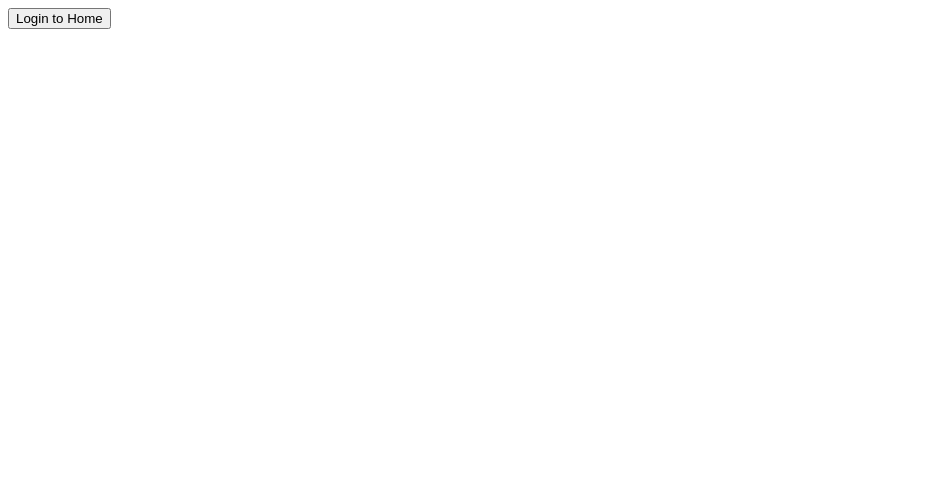
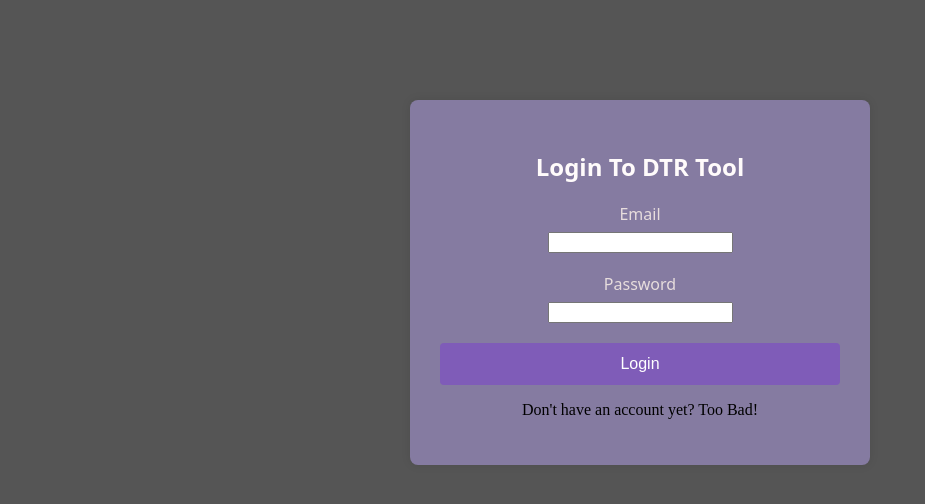
Before and after one commit to Elio-A/DTRTool, a React (Create React App) app: page / in a window 1280 px wide. Shown: the top 504 px of the page, without its empty margins (0-925 px from the left). Built offline with nearby package versions, Linux system fonts and the light colour scheme.

Commit message:
Created the Login Page
Created the login page
Linked it to the home page

```diff
--- a/package.json
+++ b/package.json
@@ -16,7 +16,7 @@
     "firebase-functions": "^6.3.2",
     "react": "^19.0.0",
     "react-dom": "^19.0.0",
-    "react-router-dom": "^7.3.0",
+    "react-router-dom": "^7.4.0",
     "react-scripts": "5.0.1",
     "typescript": "^4.9.5",
     "web-vitals": "^2.1.4"
--- a/src/App.tsx
+++ b/src/App.tsx
@@ -7,8 +7,8 @@ function App() {
   console.log("Here")
   return (
     <Routes>
+      <Route path="/home" element={<HomePage/>}/>
       <Route path="/" element={<Login/>}/>
-      <Route path="/home" element={<HomePage/>}/>
     </Routes>
   );
 }
--- a/src/views/LoginPage/Login.tsx
+++ b/src/views/LoginPage/Login.tsx
@@ -1,18 +1,64 @@
 import { useNavigate } from "react-router-dom"
+import React, { useState } from "react"
+import './LoginPage.css'
 
 const Login: React.FC = () => {
     const navigate = useNavigate()
+    const [email, setEmail] = useState('')
+    const [password, setPassword] = useState('')
+    const [error, setError] = useState('')
 
-    const handleLogin = async () => {
-        navigate("/home")
-        console.log("Handling")
+    const handleLogin = async (e: React.FormEvent <HTMLFormElement>) => {
+        e.preventDefault();
+        try {
+            const response = await simulateApiCall(email, password)
+
+            if (response.success){
+                console.log("Login Successful!")
+                navigate("/home")
+            }
+            else{
+                setError('Invalid credentials.  Please try again!')
+            }
+        }
+        catch{
+            setError('An error occured when connecting with the API.  Please try again!')
+        }
+    }
+
+    const simulateApiCall = async (email: string, password: string) => {
+        await new Promise(resolve => setTimeout(resolve, 100))
+
+        return {success: email.includes('@') && password.length > 0}
     }
 
     return(
-        <div>
-            <button onClick={handleLogin}>
-                Login to Home
-            </button>
+        <div className = "login-container">
+            <h2>Login To DTR Tool</h2>
+            <form onSubmit = {handleLogin} className = "login-form">
+                <div className = "form-group">
+                    <label htmlFor = "email">Email</label>
+                    <input
+                        type = "email"
+                        id = "email"
+                        value = {email}
+                        onChange = {(e) => setEmail(e.target.value)}
+                        required
+                    />
+                </div>
+                <div className = "form-group">
+                    <label htmlFor="password">Password</label>
+                    <input
+                        type = "password"
+                        id = "pass"
+                        value = {password}
+                        onChange = {(e) => setPassword(e.target.value)}
+                        required
+                    />
+                </div>
+                <button type = "submit" className = "btn-primary">Login</button>
+            </form>
+            <p>Don't have an account yet? Too Bad!</p>
         </div>
     )
 }
--- /dev/null
+++ b/src/views/LoginPage/LoginPage.css
@@ -0,0 +1,69 @@
+/* Body CSS: */
+body{
+    background-color: #555;
+}
+
+/* Login Container Styling: */
+.login-container{
+    width: 400px;
+    margin: 100px auto;
+    padding: 30px;
+    background-color: #857ba1;
+    border-radius: 8px;
+    box-shadow: 0 0 10px rgba(0, 0, 0, 0.1);
+    text-align: center;
+}
+
+.login-container h2{
+    font-family: "Boldonse", system-ui;
+    font-weight: bold;
+    color: #fffbfb;
+    margin-bottom: 20px;
+}
+
+
+/* Styling the form: */
+.login-form{
+    display: flex;
+    flex-direction: column;
+    align-items: stretch;
+}
+
+.form-group{
+    font-family: "Boldonse", system-ui;
+    margin-bottom: 20px;
+    text-align: center;
+}
+
+.form-group label{
+    display: block;
+    margin-bottom: 5px;
+    color: #e7dddd;
+}
+
+.form_group input:focus {
+    border-color: #5cb85c;
+    outline: none;
+    box-shadow: 0 0 5px rgba(92, 184, 92, 0.5);
+}
+
+/* Button styling: */
+.btn-primary{
+    background-color: #7f5cb8;
+    color: white;
+    padding: 12px 20px;
+    border: none;
+    border-radius: 4px;
+    cursor: pointer;
+    font-size: 16px;
+    transition: background-color 0.3s ease;
+}
+
+btn-primary.btn-hover{
+    background-color: #6e449d;
+}
+
+/* Will need:
+ - Signup link styling
+ - Fix button hover
+*/
```
Also changed, not shown: 1 other file (tests, documents, lock files or other folders).
